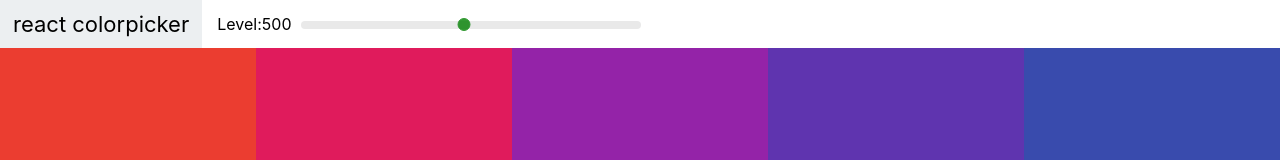
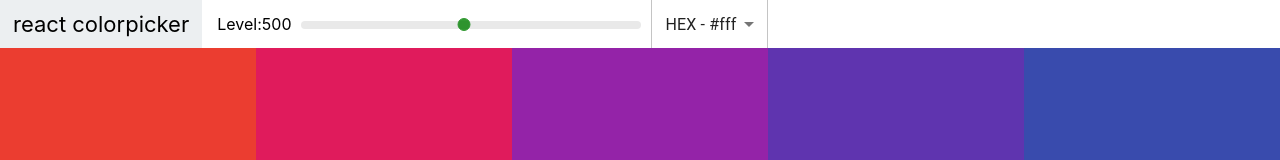
Before and after one commit to ehsansh/react-bootcamp, a React (Create React App) app: page / in a window 1280 px wide. Shown: the top 160 px of the page. Built offline with nearby package versions, Linux system fonts and the light colour scheme.

Commit message:
add select from material ui

```diff
--- a/package.json
+++ b/package.json
@@ -3,6 +3,9 @@
   "version": "0.1.0",
   "private": true,
   "dependencies": {
+    "@emotion/react": "^11.9.0",
+    "@emotion/styled": "^11.8.1",
+    "@mui/material": "^5.8.2",
     "@testing-library/jest-dom": "^5.16.4",
     "@testing-library/react": "^13.2.0",
     "@testing-library/user-event": "^13.5.0",
--- a/src/Navbar.js
+++ b/src/Navbar.js
@@ -1,12 +1,26 @@
 import React, { Component } from 'react';
+import Select, { SelectChangeEvent } from '@mui/material/Select';
+import MenuItem from '@mui/material/MenuItem';
 import Slider from 'rc-slider';
 import 'rc-slider/assets/index.css';
 
 import './Navbar.css';
 
 export default class Navbar extends Component {
+    constructor(props) {
+        super(props);
+        this.state = {
+            format: 'hex',
+        };
+        this.handleChange = this.handleChange.bind(this);
+    }
+    handleChange(e) {
+        this.setState({ format: e.target.value });
+        this.props.handleChange(e.target.value);
+    }
     render() {
         const { level, changeLevel } = this.props;
+        const { format } = this.state;
         return (
             <header className='Navbar'>
                 <div className='logo'>
@@ -24,6 +38,15 @@
                         />
                     </div>
                 </div>
+                <div className='select-container'>
+                    <Select value={format} onChange={this.handleChange}>
+                        <MenuItem value='hex'>HEX - #fff</MenuItem>
+                        <MenuItem value='rgb'>RGB - rgb(255,255,255)</MenuItem>
+                        <MenuItem value='rgba'>
+                            RGBA - rgb(255,255,255,0.1)
+                        </MenuItem>
+                    </Select>
+                </div>
             </header>
         );
     }
--- a/src/Palette.js
+++ b/src/Palette.js
@@ -10,21 +10,30 @@
         super(props);
         this.state = {
             level: 500,
+            format: 'hex',
         };
         this.changeLevel = this.changeLevel.bind(this);
+        this.changeFormat = this.changeFormat.bind(this);
     }
     changeLevel(level) {
         this.setState({ level });
     }
+    changeFormat(val) {
+        this.setState({ format: val });
+    }
     render() {
         const { colors } = this.props.palette;
-        const { level } = this.state;
+        const { level, format } = this.state;
         const colorBoxes = colors[level].map((c, i) => (
-            <ColorBox background={c.hex} name={c.name} key={i} />
+            <ColorBox background={c[format]} name={c.name} key={i} />
         ));
         return (
             <div className='Palette'>
-                <Navbar level={level} changeLevel={this.changeLevel} />
+                <Navbar
+                    handleChange={this.changeFormat}
+                    level={level}
+                    changeLevel={this.changeLevel}
+                />
                 <div className='Palette-colors'>{colorBoxes}</div>
             </div>
         );
```
Also changed, not shown: 1 other file (tests, documents, lock files or other folders).
